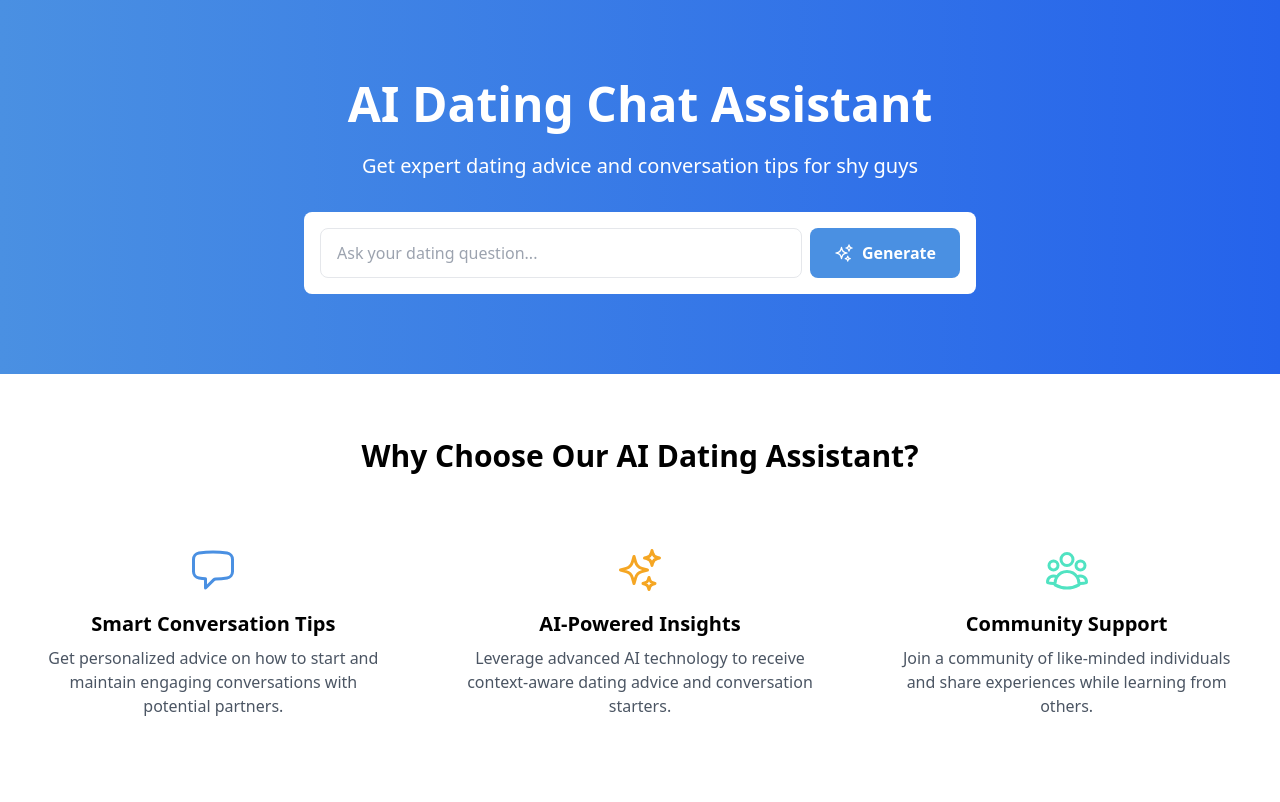
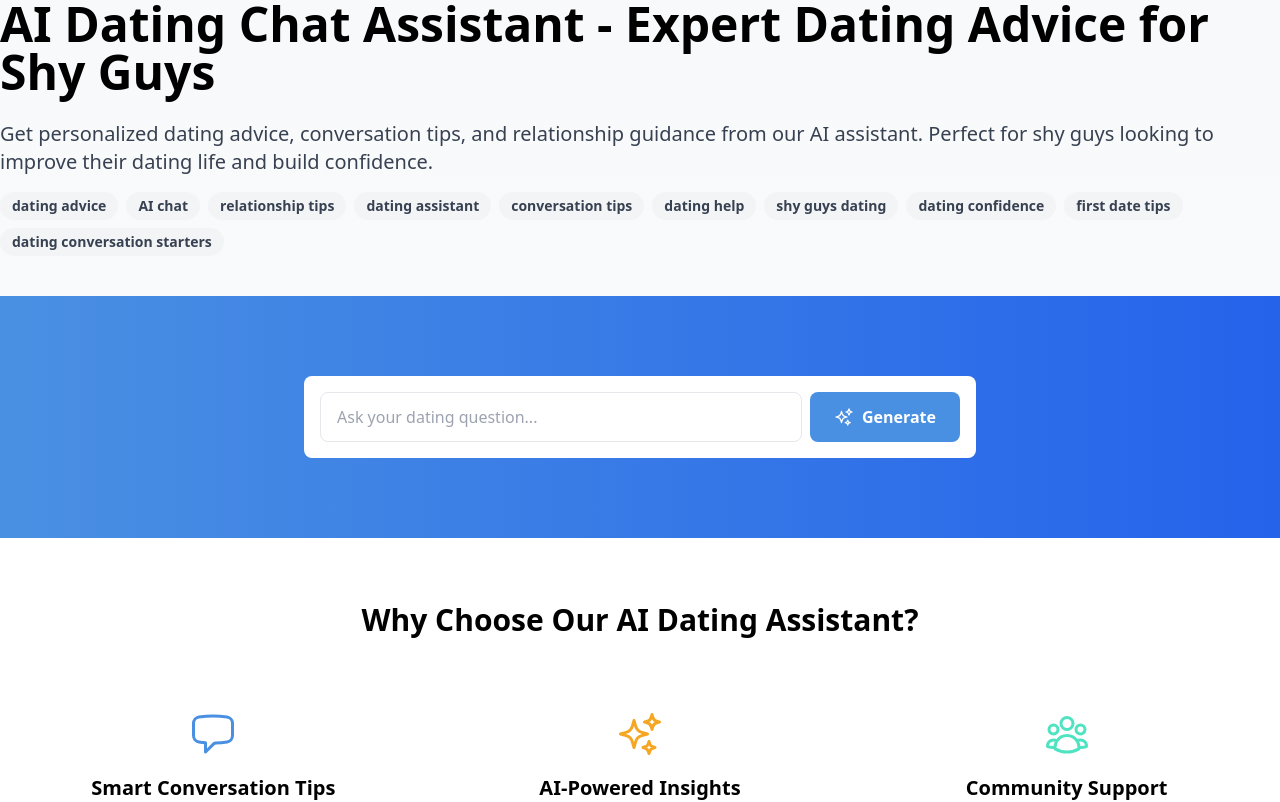
Before and after one commit to tang121388/chat, a Next.js app: page / in a window 1280 px wide. Shown: the top 802 px of the page. Built offline with nearby package versions, Linux system fonts and the light colour scheme; no server answers.

Commit message:
feat: optimize SEO structure and accessibility

```diff
--- /dev/null
+++ b/app/components/SEO.tsx
@@ -0,0 +1,38 @@
+import { FC } from 'react';
+
+interface SEOProps {
+  title: string;
+  description: string;
+  keywords: string[];
+  children: React.ReactNode;
+}
+
+const SEO: FC<SEOProps> = ({ title, description, keywords, children }) => {
+  return (
+    <article className="prose lg:prose-xl mx-auto">
+      <h1 className="text-4xl md:text-5xl font-bold mb-6" id="main-heading">
+        {title}
+      </h1>
+      <div className="mb-8">
+        <p className="text-xl text-gray-700">
+          {description}
+        </p>
+        <div className="mt-4">
+          {keywords.map((keyword, index) => (
+            <span
+              key={index}
+              className="inline-block bg-gray-100 rounded-full px-3 py-1 text-sm font-semibold text-gray-700 mr-2 mb-2"
+            >
+              {keyword}
+            </span>
+          ))}
+        </div>
+      </div>
+      <div className="content" role="main">
+        {children}
+      </div>
+    </article>
+  );
+};
+
+export default SEO;
--- a/app/layout.tsx
+++ b/app/layout.tsx
@@ -5,19 +5,48 @@ import GoogleAnalytics from './components/GoogleAnalytics'
 export const metadata: Metadata = {
   metadataBase: new URL('https://www.lovechatai.org'),
   title: 'AI Dating Chat Assistant - Expert Dating Advice for Shy Guys',
-  description: 'Get personalized dating advice and conversation tips from our AI assistant. Perfect for shy guys looking to improve their dating life.',
-  keywords: ['dating advice', 'AI chat', 'relationship tips', 'dating assistant', 'conversation tips', 'dating help'],
+  description: 'Get personalized dating advice, conversation tips, and relationship guidance from our AI assistant. Perfect for shy guys looking to improve their dating life and build confidence.',
+  keywords: [
+    'dating advice',
+    'AI chat',
+    'relationship tips',
+    'dating assistant',
+    'conversation tips',
+    'dating help',
+    'shy guys dating',
+    'dating confidence',
+    'first date tips',
+    'dating conversation starters'
+  ],
+  authors: [{ name: 'AI Dating Assistant Team' }],
+  creator: 'AI Dating Assistant Team',
+  publisher: 'LoveChatAI',
   openGraph: {
-    title: 'AI Dating Chat Assistant',
-    description: 'Get personalized dating advice and conversation tips from our AI assistant',
+    title: 'AI Dating Chat Assistant - Expert Dating Advice',
+    description: 'Get personalized dating advice and conversation tips from our AI assistant. Perfect for shy guys looking to improve their dating life.',
     url: 'https://www.lovechatai.org',
     siteName: 'AI Dating Chat Assistant',
     locale: 'zh_CN',
     type: 'website',
+    images: [
+      {
+        url: 'https://www.lovechatai.org/og-image.jpg',
+        width: 1200,
+        height: 630,
+        alt: 'AI Dating Chat Assistant'
+      }
+    ]
+  },
+  twitter: {
+    card: 'summary_large_image',
+    title: 'AI Dating Chat Assistant - Expert Dating Advice',
+    description: 'Get personalized dating advice and conversation tips from our AI assistant',
+    images: ['https://www.lovechatai.org/twitter-image.jpg'],
   },
   robots: {
     index: true,
     follow: true,
+    nocache: true,
     googleBot: {
       index: true,
       follow: true,
@@ -26,9 +55,17 @@ export const metadata: Metadata = {
       'max-snippet': -1,
     },
   },
+  alternates: {
+    canonical: 'https://www.lovechatai.org',
+  },
   verification: {
-    google: 'your-google-site-verification-code', // 需要替换为实际的验证码
+    google: 'your-google-site-verification-code',
+    other: {
+      'yandex-verification': 'yandex-verification-code',
+      'bing-verification': 'bing-verification-code'
+    }
   },
+  category: 'Dating & Relationships'
 }
 
 export default function RootLayout({
@@ -46,8 +83,11 @@ export default function RootLayout({
     <html lang="zh">
       <head>
         {GA_MEASUREMENT_ID && <GoogleAnalytics GA_MEASUREMENT_ID={GA_MEASUREMENT_ID} />}
+        <link rel="icon" href="/favicon.ico" />
+        <link rel="apple-touch-icon" href="/apple-touch-icon.png" />
+        <link rel="manifest" href="/manifest.json" />
       </head>
-      <body>{children}</body>
+      <body className="antialiased">{children}</body>
     </html>
   )
 }
--- a/app/page.tsx
+++ b/app/page.tsx
@@ -2,6 +2,7 @@
 
 import { ChatBubbleLeftIcon, SparklesIcon, UserGroupIcon } from '@heroicons/react/24/outline';
 import { useState } from 'react';
+import SEO from './components/SEO';
 
 export default function Home() {
   const [question, setQuestion] = useState('');
@@ -35,19 +36,34 @@ export default function Home() {
 
   return (
     <main className="min-h-screen">
+      <SEO
+        title="AI Dating Chat Assistant - Expert Dating Advice for Shy Guys"
+        description="Get personalized dating advice, conversation tips, and relationship guidance from our AI assistant. Perfect for shy guys looking to improve their dating life and build confidence."
+        keywords={[
+          'dating advice',
+          'AI chat',
+          'relationship tips',
+          'dating assistant',
+          'conversation tips',
+          'dating help',
+          'shy guys dating',
+          'dating confidence',
+          'first date tips',
+          'dating conversation starters'
+        ]}
+      >
         {/* Hero Section */}
-      <section className="bg-gradient-to-r from-primary to-blue-600 text-white py-20">
+        <section className="bg-gradient-to-r from-primary to-blue-600 text-white py-20" aria-labelledby="hero-heading">
           <div className="container mx-auto px-4">
             <div className="max-w-3xl mx-auto text-center">
-            <h1 className="text-4xl md:text-5xl font-bold mb-6">
-              AI Dating Chat Assistant
-            </h1>
-            <p className="text-xl mb-8">
-              Get expert dating advice and conversation tips for shy guys
-            </p>
+              <h2 id="hero-heading" className="sr-only">AI Dating Assistant Chat Interface</h2>
               <div className="bg-white rounded-lg p-4 max-w-2xl mx-auto">
                 <div className="flex gap-2">
+                  <label className="sr-only" htmlFor="question-input">
+                    Ask your dating question
+                  </label>
                   <input
+                    id="question-input"
                     type="text"
                     value={question}
                     onChange={(e) => setQuestion(e.target.value)}
@@ -59,13 +75,14 @@ export default function Home() {
                     onClick={handleSubmit}
                     disabled={loading}
                     className="px-6 py-3 bg-primary text-white rounded-lg font-semibold hover:bg-blue-600 transition-colors flex items-center gap-2 disabled:opacity-50 disabled:cursor-not-allowed"
+                    aria-label={loading ? 'Generating response...' : 'Generate response'}
                   >
-                  <SparklesIcon className="w-5 h-5" />
+                    <SparklesIcon className="w-5 h-5" aria-hidden="true" />
                     {loading ? 'Generating...' : 'Generate'}
                   </button>
                 </div>
                 {answer && (
-                <div className="mt-6 p-4 bg-gray-50 rounded-lg text-left">
+                  <div className="mt-6 p-4 bg-gray-50 rounded-lg text-left" role="region" aria-label="AI Response">
                     <p className="text-gray-700 whitespace-pre-wrap">{answer}</p>
                   </div>
                 )}
@@ -75,80 +92,84 @@ export default function Home() {
         </section>
 
         {/* Features Section */}
-      <section className="py-16 bg-white">
+        <section className="py-16 bg-white" aria-labelledby="features-heading">
           <div className="container mx-auto px-4">
-          <h2 className="text-3xl font-bold text-center mb-12">Why Choose Our AI Dating Assistant?</h2>
+            <h2 id="features-heading" className="text-3xl font-bold text-center mb-12">Why Choose Our AI Dating Assistant?</h2>
             <div className="grid md:grid-cols-3 gap-8">
-            <div className="text-center p-6">
-              <ChatBubbleLeftIcon className="w-12 h-12 text-primary mx-auto mb-4" />
+              <article className="text-center p-6">
+                <ChatBubbleLeftIcon className="w-12 h-12 text-primary mx-auto mb-4" aria-hidden="true" />
                 <h3 className="text-xl font-semibold mb-2">Smart Conversation Tips</h3>
                 <p className="text-gray-600">
                   Get personalized advice on how to start and maintain engaging conversations with potential partners.
                 </p>
-            </div>
-            <div className="text-center p-6">
-              <SparklesIcon className="w-12 h-12 text-secondary mx-auto mb-4" />
+              </article>
+              <article className="text-center p-6">
+                <SparklesIcon className="w-12 h-12 text-secondary mx-auto mb-4" aria-hidden="true" />
                 <h3 className="text-xl font-semibold mb-2">AI-Powered Insights</h3>
                 <p className="text-gray-600">
                   Leverage advanced AI technology to receive context-aware dating advice and conversation starters.
                 </p>
-            </div>
-            <div className="text-center p-6">
-              <UserGroupIcon className="w-12 h-12 text-accent mx-auto mb-4" />
+              </article>
+              <article className="text-center p-6">
+                <UserGroupIcon className="w-12 h-12 text-accent mx-auto mb-4" aria-hidden="true" />
                 <h3 className="text-xl font-semibold mb-2">Community Support</h3>
                 <p className="text-gray-600">
                   Join a community of like-minded individuals and share experiences while learning from others.
                 </p>
-            </div>
+              </article>
             </div>
           </div>
         </section>
 
         {/* Sample Questions Section */}
-      <section className="py-16 bg-gray-50">
+        <section className="py-16 bg-gray-50" aria-labelledby="questions-heading">
           <div className="container mx-auto px-4">
-          <h2 className="text-3xl font-bold text-center mb-12">Popular Dating Questions</h2>
+            <h2 id="questions-heading" className="text-3xl font-bold text-center mb-12">Popular Dating Questions</h2>
             <div className="grid md:grid-cols-2 gap-6 max-w-3xl mx-auto">
-            <div className="bg-white p-6 rounded-lg shadow-md">
+              <article className="bg-white p-6 rounded-lg shadow-md">
                 <h3 className="text-xl font-semibold mb-2">First Date Tips</h3>
                 <p className="text-gray-600">
                   How to plan and execute a successful first date that leads to a second date.
                 </p>
-            </div>
-            <div className="bg-white p-6 rounded-lg shadow-md">
+              </article>
+              <article className="bg-white p-6 rounded-lg shadow-md">
                 <h3 className="text-xl font-semibold mb-2">Conversation Starters</h3>
                 <p className="text-gray-600">
                   Engaging ways to start meaningful conversations and keep them flowing naturally.
                 </p>
-            </div>
-            <div className="bg-white p-6 rounded-lg shadow-md">
+              </article>
+              <article className="bg-white p-6 rounded-lg shadow-md">
                 <h3 className="text-xl font-semibold mb-2">Building Confidence</h3>
                 <p className="text-gray-600">
                   Tips and techniques to build self-confidence and overcome social anxiety.
                 </p>
-            </div>
-            <div className="bg-white p-6 rounded-lg shadow-md">
+              </article>
+              <article className="bg-white p-6 rounded-lg shadow-md">
                 <h3 className="text-xl font-semibold mb-2">Reading Signals</h3>
                 <p className="text-gray-600">
                   Understanding body language and social cues to better navigate dating situations.
                 </p>
-            </div>
+              </article>
             </div>
           </div>
         </section>
 
         {/* CTA Section */}
-      <section className="py-16 bg-primary text-white">
+        <section className="py-16 bg-primary text-white" aria-labelledby="cta-heading">
           <div className="container mx-auto px-4 text-center">
-          <h2 className="text-3xl font-bold mb-6">Ready to Improve Your Dating Life?</h2>
+            <h2 id="cta-heading" className="text-3xl font-bold mb-6">Ready to Improve Your Dating Life?</h2>
             <p className="text-xl mb-8 max-w-2xl mx-auto">
               Get started with our AI dating assistant and receive personalized advice for your dating journey.
             </p>
-          <button className="bg-white text-primary px-8 py-3 rounded-lg font-semibold hover:bg-gray-100 transition-colors">
+            <button
+              className="bg-white text-primary px-8 py-3 rounded-lg font-semibold hover:bg-gray-100 transition-colors"
+              aria-label="Start using AI Dating Assistant"
+            >
               Start Now
             </button>
           </div>
         </section>
+      </SEO>
     </main>
   );
 }
```
Lines whose indentation alone changed are shown as unchanged.
